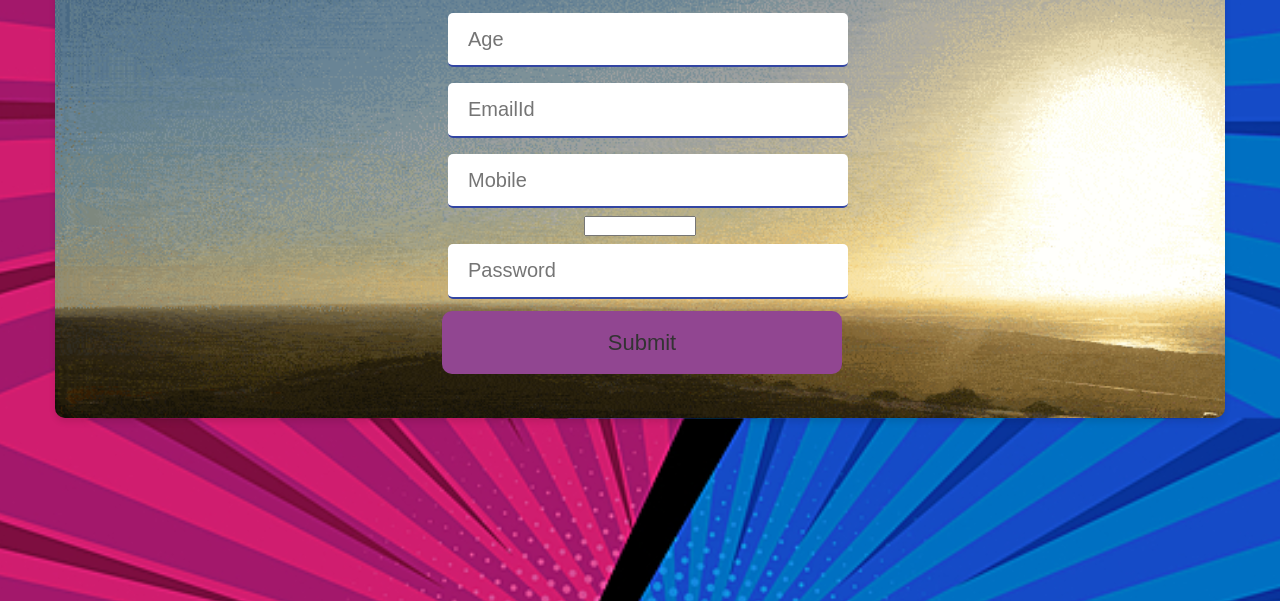
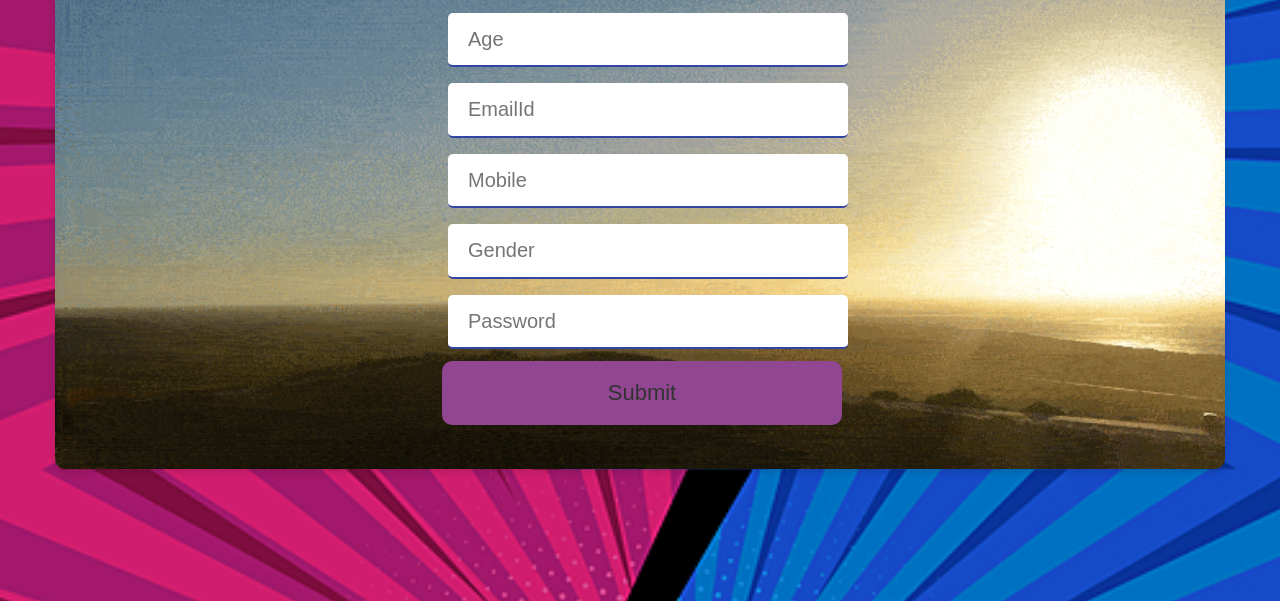
Before and after one commit to drutitati6/registration-form, a website: page docs/index.html in a window 1280 px wide. Shown: the part 199-800 px from the top of the page. Drawn offline with nearby package versions, Linux system fonts and the light colour scheme.

Commit message:
index.html

```diff
--- a/docs/index.html
+++ b/docs/index.html
@@ -26,12 +26,7 @@
                     <br>
                     <input type="tel" class="box" id="phno" name="phno" placeholder="Mobile" required/>
                     <br>
-                    <select class="box" id="gender" name="gender" required>
-                        <option value="">Select Gender</option>
-                        <option value="male">Male</option>
-                        <option value="female">Female</option>
-                        <option value="other">Other</option>
-                    </select>
+                   <input type="gender" class="box" id="gender" name="gender" placeholder="Gender" required/>
                     <br>
                     <input type="password" class="box" id="password" name="password" placeholder="Password" required/>
                     <br>
```
